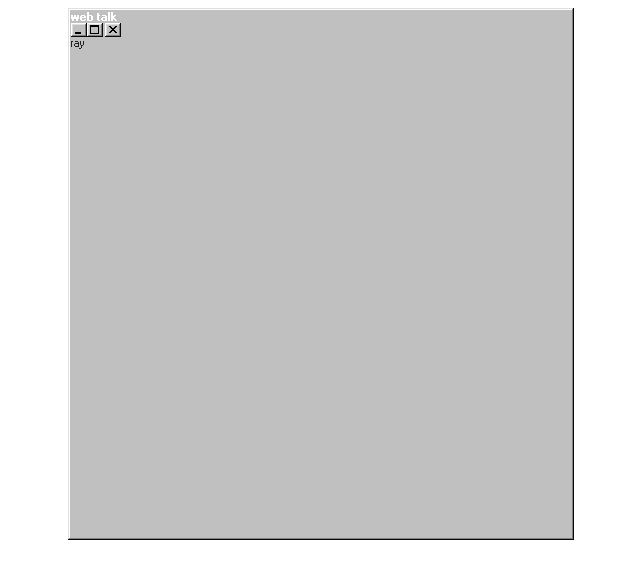
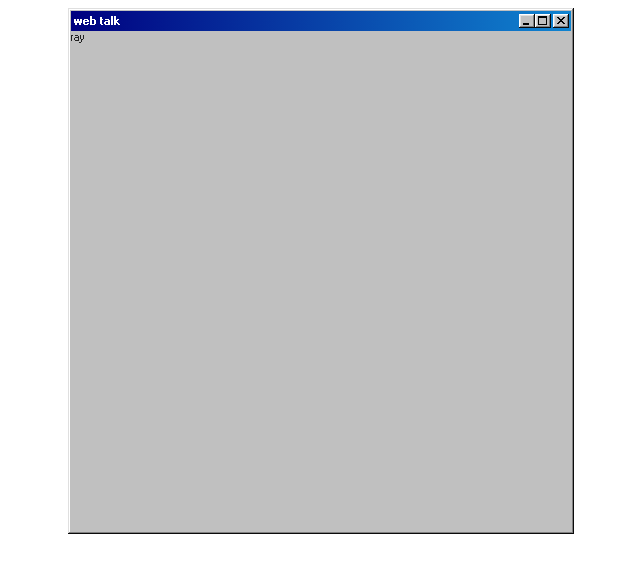
Before and after one commit to zlrkw11/webtalk, a React (Vite) app in the folder frontend/: page / in a window 1280 px wide. Shown: the top 578 px of the page, without its empty margins (319-959 px from the left). Built offline with nearby package versions, Linux system fonts and the light colour scheme.

Commit message:
title bar

```diff
--- a/frontend/src/Window.jsx
+++ b/frontend/src/Window.jsx
@@ -3,13 +3,15 @@ import styles from './app.module.css'
 const Window = () => {
     return (
     <div className={`window ${styles.windowTitle} `}>
+        <div className={`title-bar`}>
         <div className={`title-bar-text`}>web talk</div>
           <div className="title-bar-controls">
             <button aria-label="Minimize" />
             <button aria-label="Maximize" />
             <button aria-label="Close" />
           </div>
-          <div className={`window-body ${styles.windowBody}`}>ray</div>
+        </div>
+        <div className={`window-body ${styles.windowBody}`}>ray</div>
       </div>
 
     )
```
